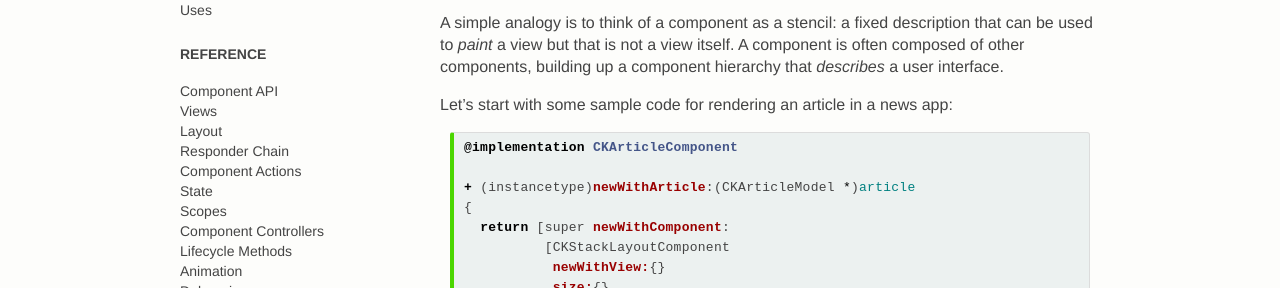
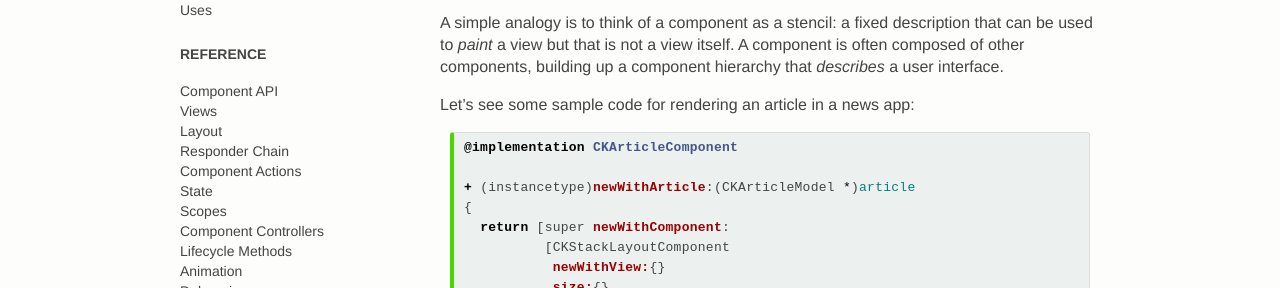
Before and after one commit to dstnbrkr/componentkit, a Jekyll site: the page built from _docs/philosophy.md, in a window 1280 px wide and 900 px high. Shown: the part 157-445 px from the top of the window. Built offline with Jekyll 4.4.1, drawn with Linux system fonts in a browser that asks for light colours; Markdown is read by kramdown in place of the engine named in the settings; comment, search, counter and statistics services are not loaded.

Commit message:
Wording tweak

````diff
--- a/_docs/philosophy.md
+++ b/_docs/philosophy.md
@@ -8,7 +8,7 @@ Components are immutable objects that specify how to configure views.
 
 A simple analogy is to think of a component as a stencil: a fixed description that can be used to *paint* a view but that is not a view itself. A component is often composed of other components, building up a component hierarchy that *describes* a user interface.
 
-Let's start with some sample code for rendering an article in a news app:
+Let's see some sample code for rendering an article in a news app:
 
 ```objc++
 @implementation CKArticleComponent
````
